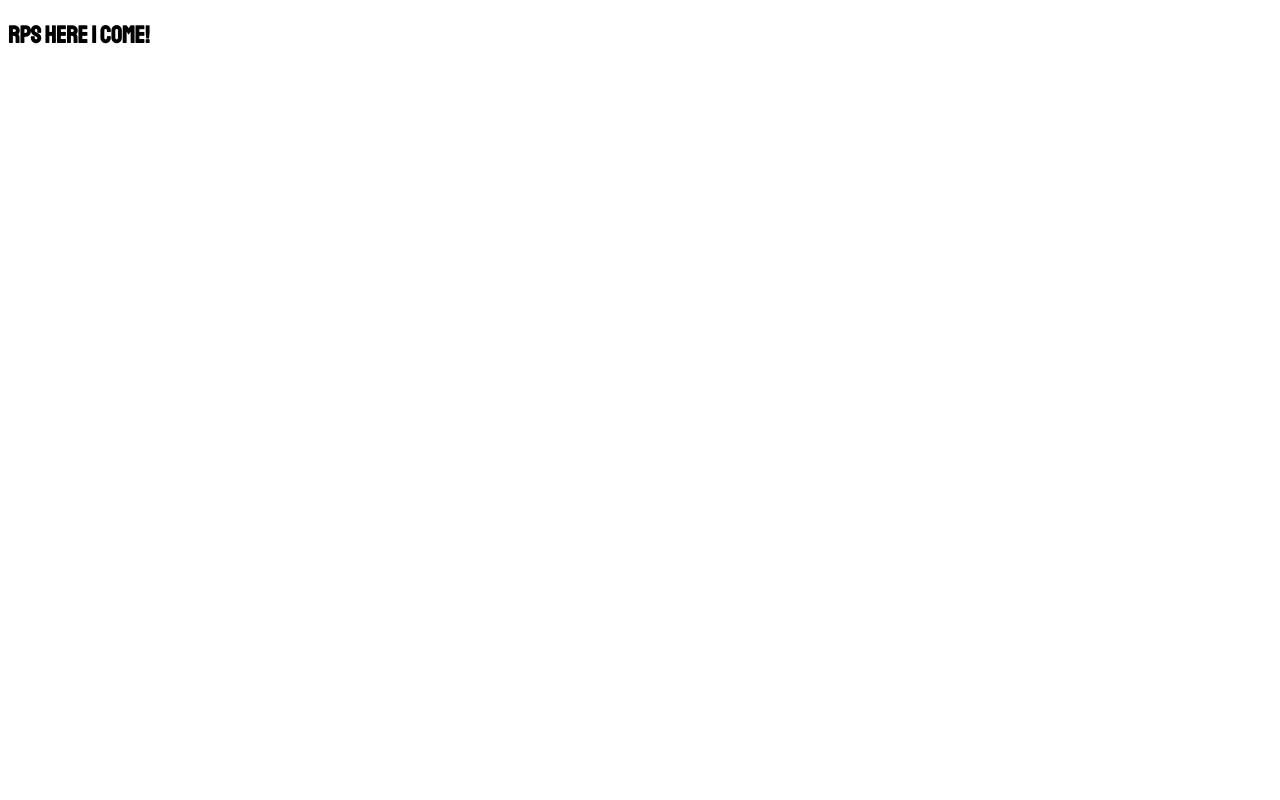
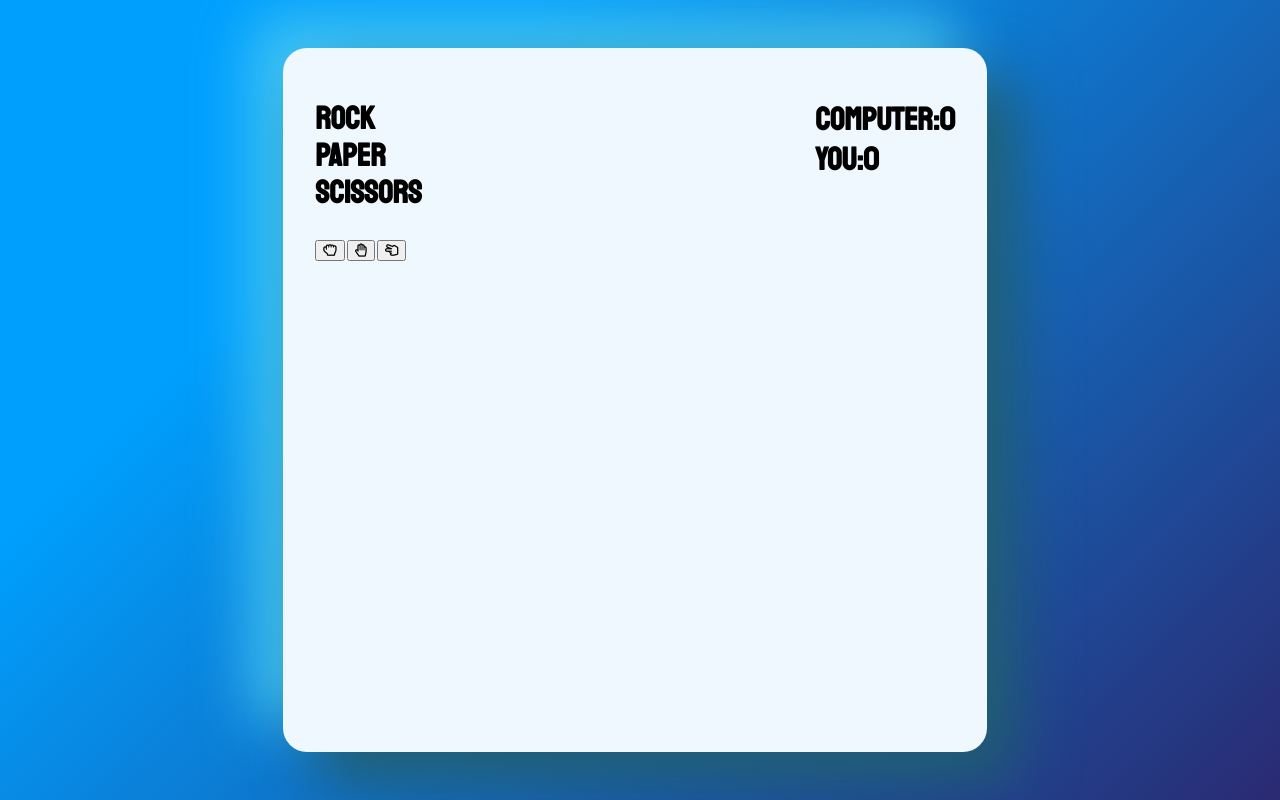
Before and after one commit to RiyazSyed8790/RockPaperScissor, a plain HTML site: page index.html in a window 1280 px wide. Drawn offline with Linux system fonts and the light colour scheme.

Commit message:
Header part complete & buttons added

```diff
--- a/index.html
+++ b/index.html
@@ -9,6 +9,28 @@
 <link rel="stylesheet" type="text/css" href="./styles/style1.css"/>
 <link rel="stylesheet" href="https://cdnjs.cloudflare.com/ajax/libs/font-awesome/5.15.3/css/all.min.css" integrity="sha512-iBBXm8fW90+nuLcSKlbmrPcLa0OT92xO1BIsZ+ywDWZCvqsWgccV3gFoRBv0z+8dLJgyAHIhR35VZc2oM/gI1w==" crossorigin="anonymous" referrerpolicy="no-referrer" />
 <body>
-<h2>RPS HERE I COME!</h2>
+<main style="background-color:aliceblue">
+ <header>
+     <div class="d1"><h1>
+         <span>Rock</span>
+         <span>Paper</span>
+         <span>Scissors</span></h1>
+    </div>
+     <div class="d2">
+        <h2>Computer:<span id="computer-score">0</span></h2>
+        <h2>You:<span id="user-score">0</span></h2>
+    </div>
+ </header>
+ <section class="hands">
+     <button><i class="far fa-hand-rock"></i></button>
+     <button><i class="far fa-hand-paper"></i></button>
+     <button><i class="far fa-hand-scissors"></i></button>
+ </section>
+ <section>
+     <p></p>
+     <p></p>
+     <div></div>
+ </section>
+</main>
 </body>
 </html>
--- a/styles/style1.css
+++ b/styles/style1.css
@@ -1,6 +1,41 @@
 @import url('https://fonts.googleapis.com/css2?family=Staatliches&display=swap');
-h2{
-
+body{
     font-family: 'Staatliches', cursive;
+    background-color: #2a2a72;
+    background-image: linear-gradient(315deg, #2a2a72 0%, #009ffd 74%);
+    display: flex;
+    justify-content: center;
+    align-items: center;
+    height: 98vh;
+    width: 98vw;
 
 }
+
+main {
+/* margin-right:2rem;  */
+ min-height: 40rem ;
+ min-width: 40rem;
+ padding: 2rem;
+ border-radius: 24px;
+ /*background: linear-gradient(145deg, #389cbe, #2f83a0);
+ */box-shadow:  30px 30px 60px #215c70,
+              -30px -30px 60px #47c8f4;
+
+}
+
+main header{
+    display: flex;
+    justify-content: space-between;
+    height: 10rem;
+}
+main header h1{
+  display: flex;
+  flex-direction: column;
+  font-size: 2rem;
+  line-height: 1.15;
+}
+main header h2{
+    font-size: 2rem;
+    line-height: 0;
+    margin-top: 2.5rem;
+}
```
